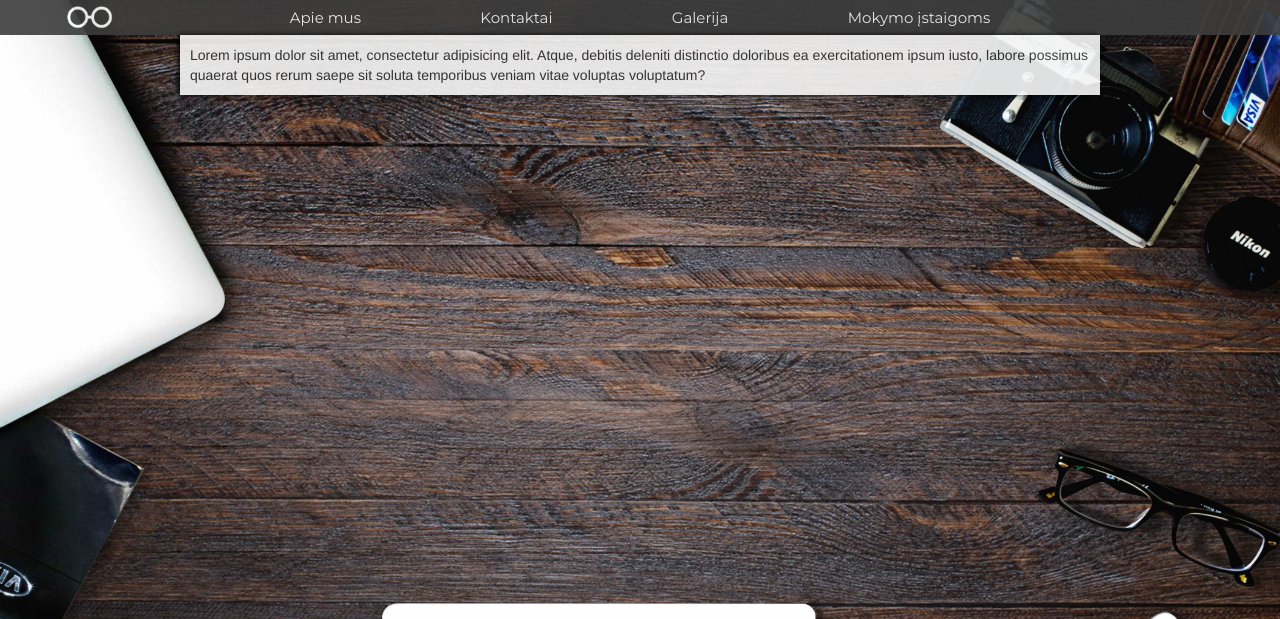
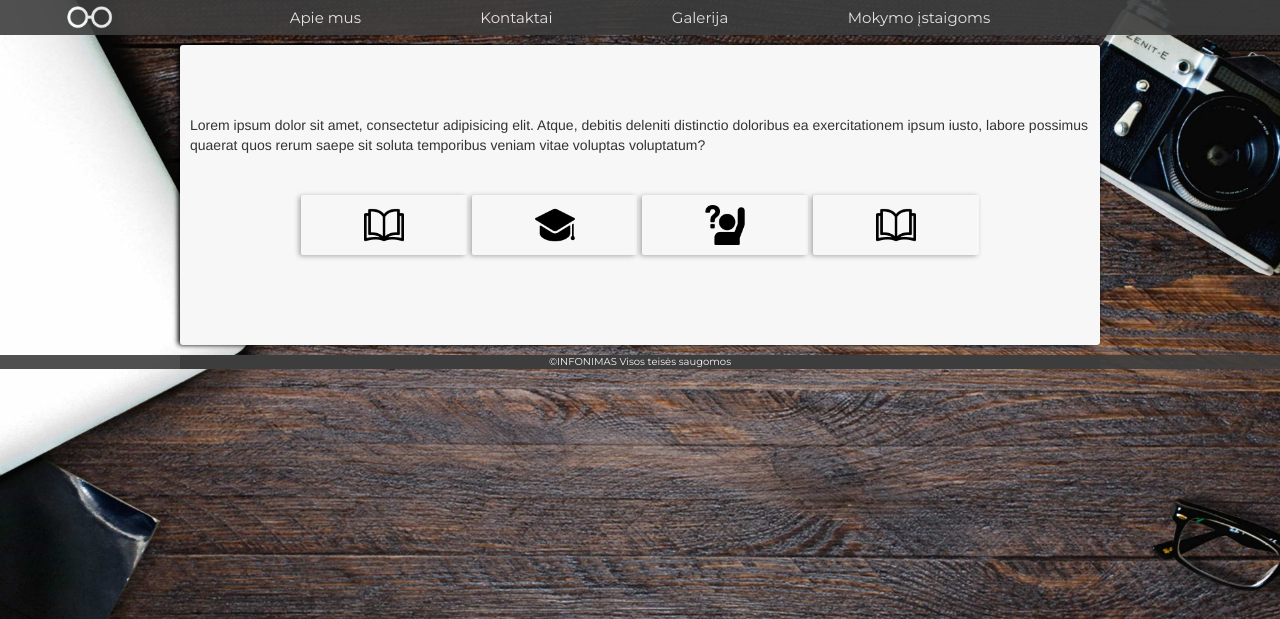
Before and after one commit to gretanevera/Infonimas-With-PHP, a PHP site: page / in a window 1280 px wide. Shown: the top 619 px of the page. Run offline with PHP 8.4, Linux system fonts and the light colour scheme.

Commit message:
nesting grid, iscentruoti icon. reikia suformatuoti teksta dezutese ir uzfiksuoti kubeliu dydi

```diff
--- a/index.html
+++ b/index.html
@@ -29,19 +29,32 @@
     <div class="gra4"></div>
     <div class="gra5">
 
-<!--baneris
-linija
--->
+        </br>
+        </br>
+        </br>
+        Lorem ipsum dolor sit amet, consectetur adipisicing elit. Atque, debitis deleniti distinctio doloribus ea exercitationem ipsum iusto, labore possimus quaerat quos rerum saepe sit soluta temporibus veniam vitae voluptas voluptatum?
+        </br>
+        </br>
+        </br>
+<div id="smallgrid">
 
-
-        Lorem ipsum dolor sit amet, consectetur adipisicing elit. Atque, debitis deleniti distinctio doloribus ea exercitationem ipsum iusto, labore possimus quaerat quos rerum saepe sit soluta temporibus veniam vitae voluptas voluptatum?
+    <div class="sgrid1"> <img src="img/logo1.png" alt="logo" width="40px"> <p> </p>   </div>
+    <div class="sgrid2"><img src="img/logo2.png" alt="logo" width="40px">  </br>   </div>
+    <div class="sgrid3"><img src="img/logo3.png" alt="logo" width="40px">  </br>   </div>
+    <div class="sgrid4"><img src="img/logo1.png" alt="logo" width="40px">  </br>   </div>
 
 
 
+    </br>
+    </br></br>
+
+
+</div>
+        </br></br></br></br>
     </div>
     <div class="gra6"></div>
     <div class="gra7"></div>
-    <div class="gra8">footer.</div>
+    <div class="gra8">©INFONIMAS Visos teisės saugomos</div>
     <div class="gra9"></div>
 </div>
 </body>
--- a/style.css
+++ b/style.css
@@ -5,6 +5,7 @@
                             'c cc ccc';
     grid-template-columns: 180px auto 180px;
     grid-template-rows: 35px auto auto auto;
+    grid-row-gap: 10px;
 }
 /*nustatomos ribos*/
 .gra1 {
@@ -37,6 +38,52 @@
 }
 
 /**/
+
+#smallgrid {
+    display: grid;
+    grid-template-areas: '. sg1 sg2 sg3 sg4 .';
+    grid-template-columns: auto auto auto auto;
+    grid-column-gap: 5px;
+
+}
+.sgrid1{
+    grid-area: sg1;
+    background-color: #f7f7f7;
+    border-radius: 2px;
+    box-shadow: -2px 1px 5px darkgray;
+    padding: 10px;
+
+}
+.sgrid2{
+    grid-area: sg2;
+    background-color: #f7f7f7;
+    border-radius: 2px;
+    box-shadow: -2px 1px 5px darkgray;
+    padding: 10px;
+
+}
+.sgrid3 {
+    grid-area: sg3;
+    background-color: #f7f7f7;
+    border-radius: 2px;
+    box-shadow: -2px 1px 5px darkgray;
+    padding: 10px;
+
+}
+.sgrid4 {
+    grid-area: sg4;
+    background-color: #f7f7f7;
+    border-radius: 2px;
+    box-shadow: -2px 1px 5px darkgray;
+    padding: 10px;
+}
+
+
+.sgrid1, .sgrid2, .sgrid3, .sgrid4 {
+    display: flex;
+    align-items: center;
+    justify-content: center;
+}
 /*Grido spalvos*/
 .gra1,
 .gra2,
@@ -65,6 +112,8 @@
 body {
     background-image: url("img/bg05.jpg");
     background-size: cover;
+    background-repeat: no-repeat;
+    background-attachment: fixed;
 }
 .gra1 {
     display: flex;
@@ -74,11 +123,29 @@ body {
 }
 .gra5 {
     background-color: #f7f7f7;
-    opacity: 0.9;
+    opacity: 1;
     box-shadow: -2px 0px 5px black;
     padding: 10px;
+    border-radius: 3px;
+
 }
 a:hover {
     COLOR: darkgray;
     TEXT-DECORATION: none;
 }
+.gra8,
+.gra7,
+.gra9 {
+    background-color: #3d3d3d ;
+    opacity: 0.9;
+}
+.gra8 {
+    opacity: 1;
+    color: #f7f7f7;
+    font-size: 10px;
+    font-family: 'Montserrat', sans-serif;
+    display: flex;
+    flex-direction: row;
+    align-items: center;
+    justify-content: center;
+}
```
Also changed, not shown: img/logo1.png (added), img/logo2.png (added), img/logo3.png (added).
